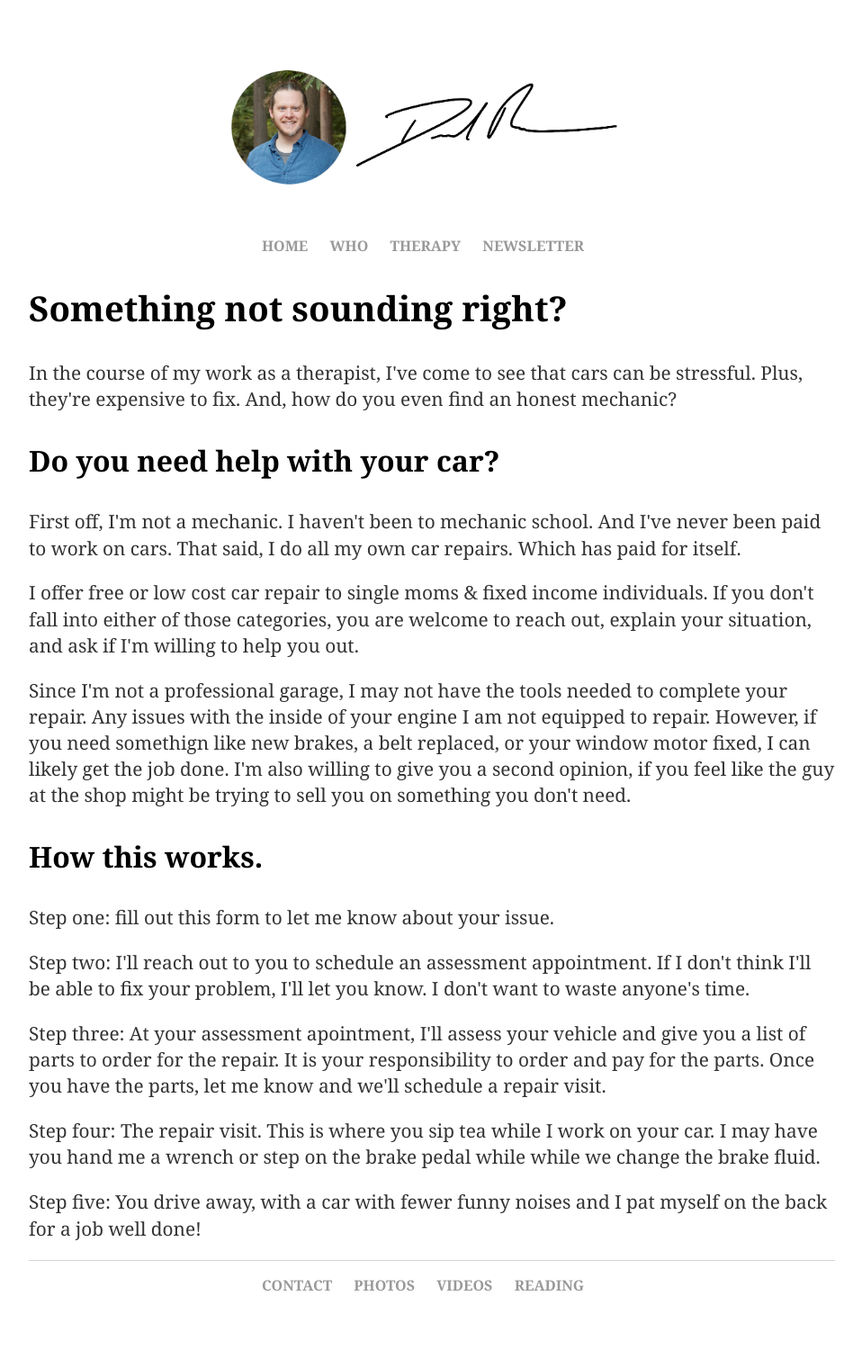
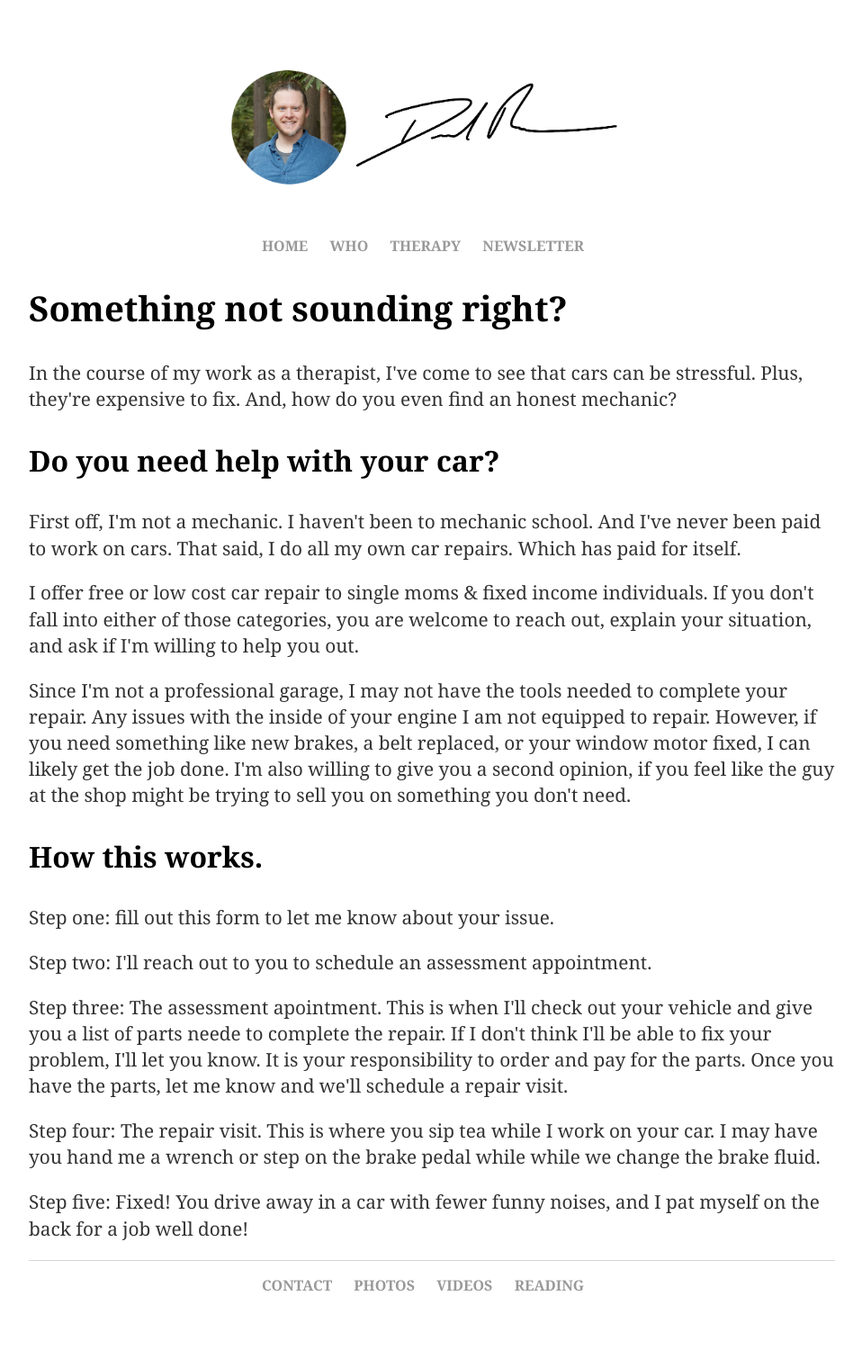
Before and after one commit to danielrusco/danielrusco.github.io, a Jekyll site: the page built from autorepair/index.html, in a window 1280 px wide. Shown: the whole page at 90% size, without its empty margins (160-1118 px from the left). Built offline with Jekyll 4.4.1, drawn with Linux system fonts in a browser that asks for light colours.

Commit message:
Content updates.

```diff
--- a/autorepair/index.html
+++ b/autorepair/index.html
@@ -15,18 +15,18 @@ title: auto repair
 
 				<p>I offer free or low cost car repair to single moms & fixed income individuals. If you don't fall into either of those categories, you are welcome to reach out, explain your situation, and ask if I'm willing to help you out.</p>
 
-				<p>Since I'm not a professional garage, I may not have the tools needed to complete your repair. Any issues with the inside of your engine I am not equipped to repair. However, if you need somethign like new brakes, a belt replaced, or your window motor fixed, I can likely get the job done. I'm also willing to give you a second opinion, if you feel like the guy at the shop might be trying to sell you on something you don't need.</p>
+				<p>Since I'm not a professional garage, I may not have the tools needed to complete your repair. Any issues with the inside of your engine I am not equipped to repair. However, if you need something like new brakes, a belt replaced, or your window motor fixed, I can likely get the job done. I'm also willing to give you a second opinion, if you feel like the guy at the shop might be trying to sell you on something you don't need.</p>
 
 			<h3>How this works.</h3>
 
 				<p>Step one: fill out this form to let me know about your issue.</p>
 
-				<p>Step two: I'll reach out to you to schedule an assessment appointment. If I don't think I'll be able to fix your problem, I'll let you know. I don't want to waste anyone's time.</p>
+				<p>Step two: I'll reach out to you to schedule an assessment appointment. </p>
 
-				<p>Step three: At your assessment apointment, I'll assess your vehicle and give you a list of parts to order for the repair. It is your responsibility to order and pay for the parts. Once you have the parts, let me know and we'll schedule a repair visit.</p>
+				<p>Step three: The assessment apointment. This is when I'll check out your vehicle and give you a list of parts neede to complete the repair. If I don't think I'll be able to fix your problem, I'll let you know. It is your responsibility to order and pay for the parts. Once you have the parts, let me know and we'll schedule a repair visit.</p>
 
 				<p>Step four: The repair visit. This is where you sip tea while I work on your car. I may have you hand me a wrench or step on the brake pedal while while we change the brake fluid.</p>
 
-				<p>Step five: You drive away, with a car with fewer funny noises and I pat myself on the back for a job well done!</p>
+				<p>Step five: Fixed! You drive away in a car with fewer funny noises, and I pat myself on the back for a job well done!</p>
 
 		</div>
```
